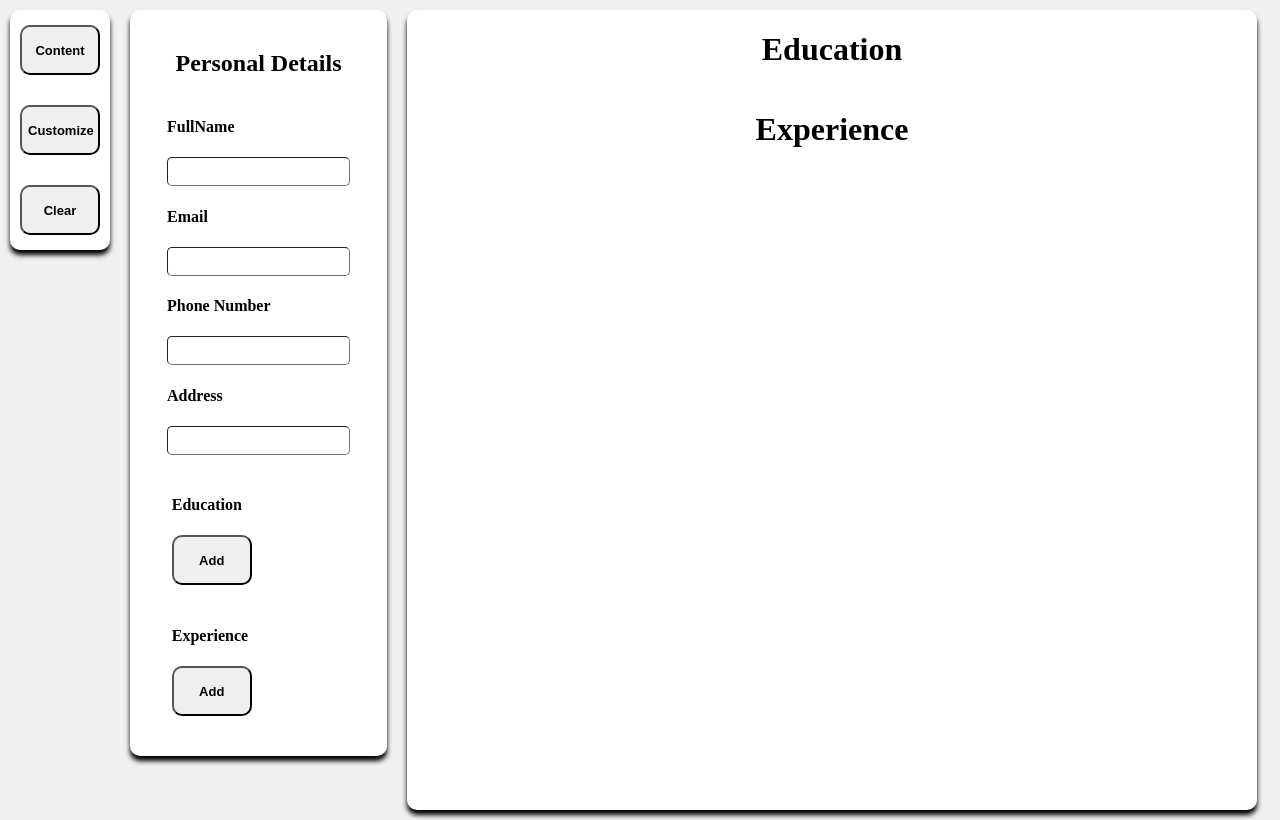
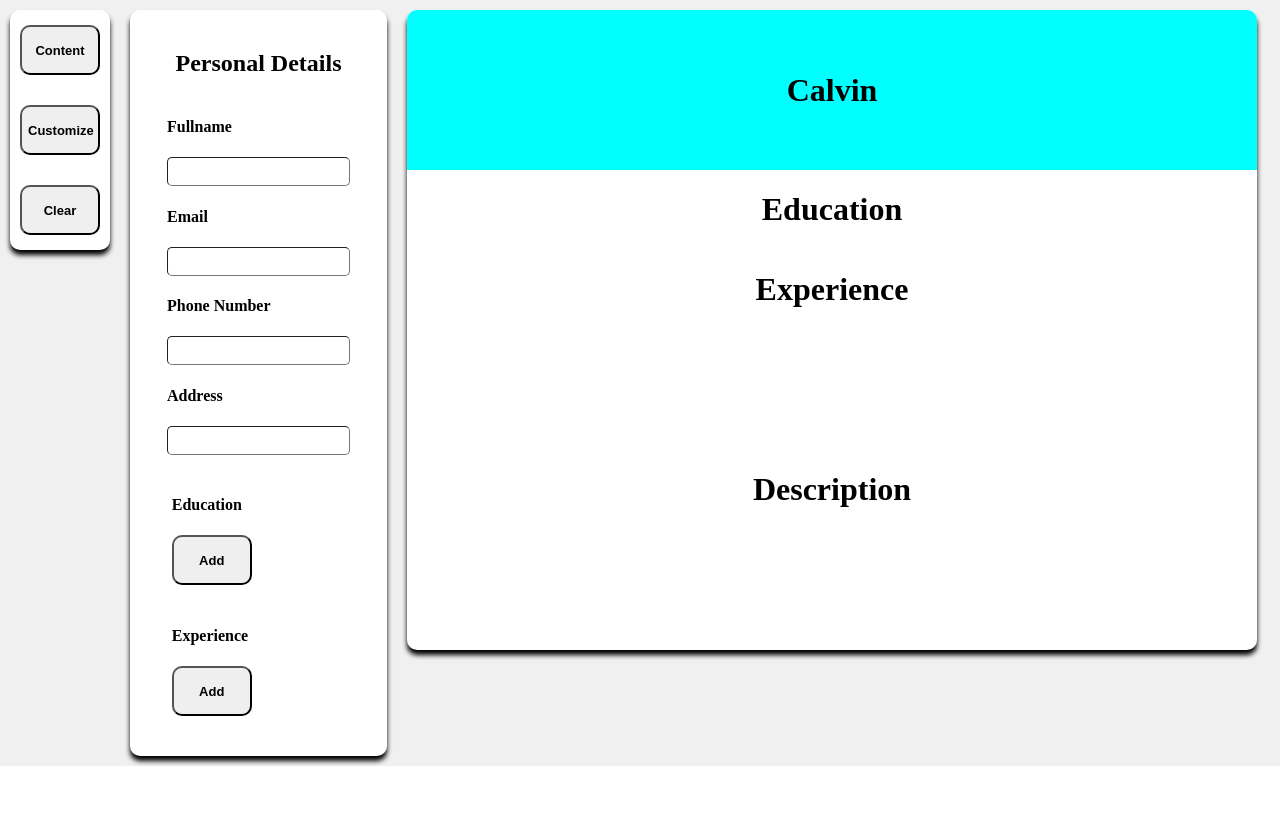
Before and after one commit to Calvin-Buckle/React-CV-Application, a React (Vite) app: page / in a window 1280 px wide. Built offline with nearby package versions, Linux system fonts and the light colour scheme.

Commit message:
finish basic ui

```diff
--- a/src/App.jsx
+++ b/src/App.jsx
@@ -19,8 +19,8 @@ function App() {
           <h2>Personal Details</h2>
           <div id="personalDetailsContainer">
             <form>
-              <label htmlFor="FullName"><h4>FullName</h4></label>
-              <input type="text" id='FullName' name='Fullname'/>
+              <label htmlFor="Fullname"><h4>Fullname</h4></label>
+              <input type="text" id='Fullname' name='Fullname'/>
 
               <label htmlFor="Email"><h4>Email</h4></label>
               <input type="email" id="Email" name='Email' />
@@ -49,9 +49,10 @@ function App() {
 
 
 
-      <div id="cvContainer">
-        <div id="cvHeader">
-        <div className="fullNameResult"></div>
+      <div id="cvContainer" className='container'>
+        <div id="cvHeader" className='container'>
+
+        <div className="fullNameResult"> <h1>Calvin</h1></div>
         <div id="cvHeaderDetails">
           <div id="emailResult"></div>
           <div id="phoneResult"></div>
@@ -59,9 +60,9 @@ function App() {
         </div>
         </div>
 
-    <div id="cvEducationContainer">
-      <div id="cvEducationHeader"><h1>Education</h1></div>
-      <div id="cvEducationDetailsContainer">
+    <div id="cvEducationContainer" className='container'>
+      <div id="cvEducationHeader" className='container'><h1>Education</h1></div>
+      <div id="cvEducationDetailsContainer" className='container'>
         <div id="edDetailsLeft">
           <div id="degreeResult"></div>
           <div id="schoolResult"></div>
@@ -76,9 +77,9 @@ function App() {
     </div>
 
 
-    <div id="cvExperienceContainer">
-      <div id="cvExperienceHeader"><h1>Experience</h1></div>
-      <div id="cvExperienceDetialsContainer">
+    <div id="cvExperienceContainer" className='container'>
+      <div id="cvExperienceHeader" className='container'><h1>Experience</h1></div>
+      <div id="cvExperienceDetialsContainer" className='container'>
         <div id="expDetailsLeft">
           <div id="companyResult"></div>
           <div id="jobResult"></div>
@@ -90,9 +91,9 @@ function App() {
           <div id="expToResult"></div>
         </div>
       </div>
-      <div id="cvDescriptionContainer"></div>
+
     </div>
-
+    <div id="cvDescriptionContainer" className='container'><h1>Description</h1></div>
       </div>
 
       </div>
--- a/src/index.css
+++ b/src/index.css
@@ -71,12 +71,44 @@ input{
 
 #cvContainer{
     width: 850px;
-    height: 100vh;
+    height: fit-content;
     background-color: white;
     margin: 10px;
     display: flex;
     flex-direction: column;
     border-radius: 10px;
     align-items: center;
-    box-shadow: 0px 5px 5px 0px
+    box-shadow: 0px 5px 5px 0px;
+    overflow: hidden;
 }
+
+#cvHeader{
+    width: 100%;
+    height: 10em;
+    background-color: aqua;
+
+}
+
+#cvEducationContainer{
+    width: 100%;
+    height: fit-content;
+
+}
+
+#cvExperienceContainer{
+    width: 100%;
+    height: fit-content;
+
+}
+
+#cvDescriptionContainer{
+    width: 100%;
+    height: 20em;
+
+}
+
+.container{
+    display: flex;
+    justify-content: center;
+    align-items: center;
+}
```
